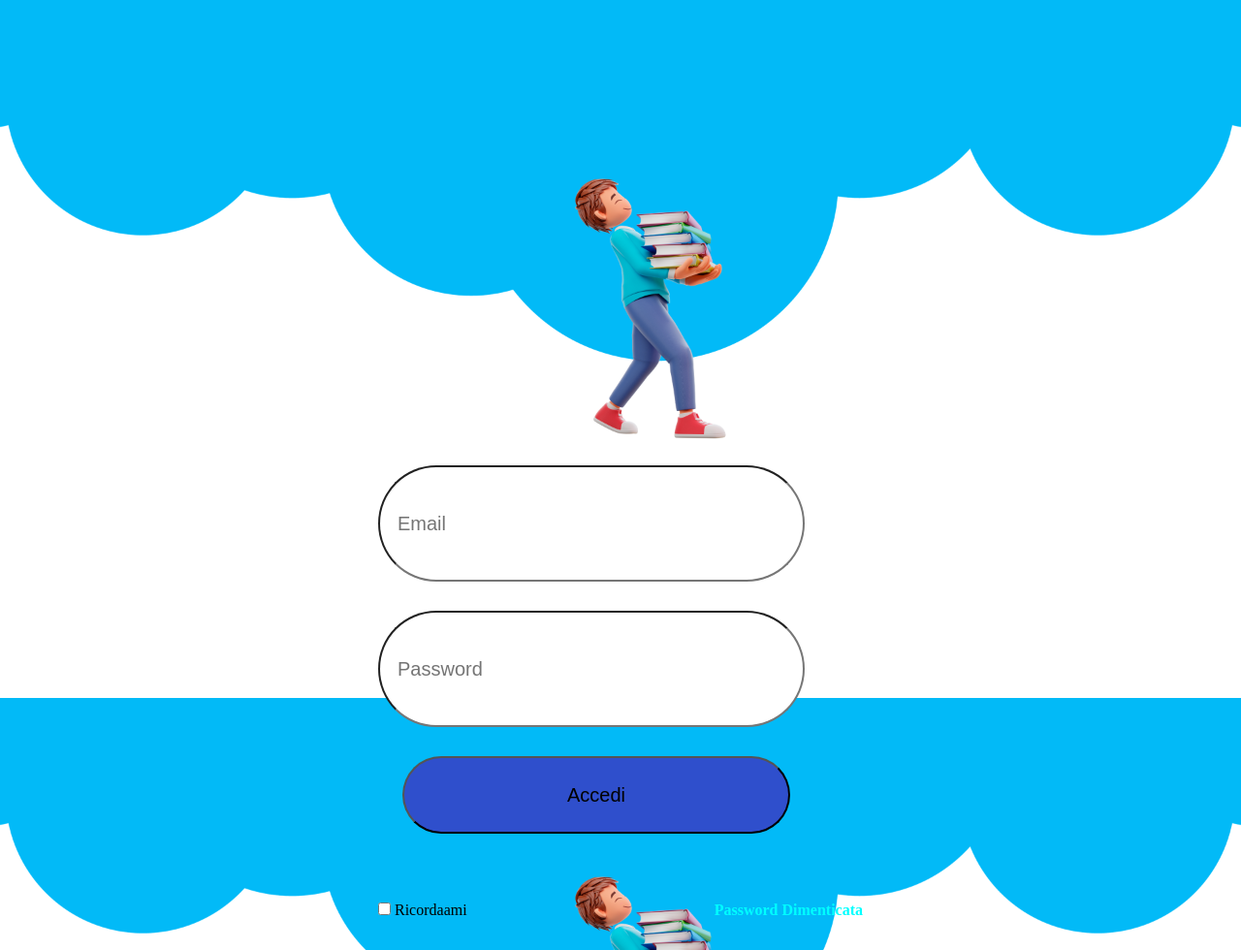
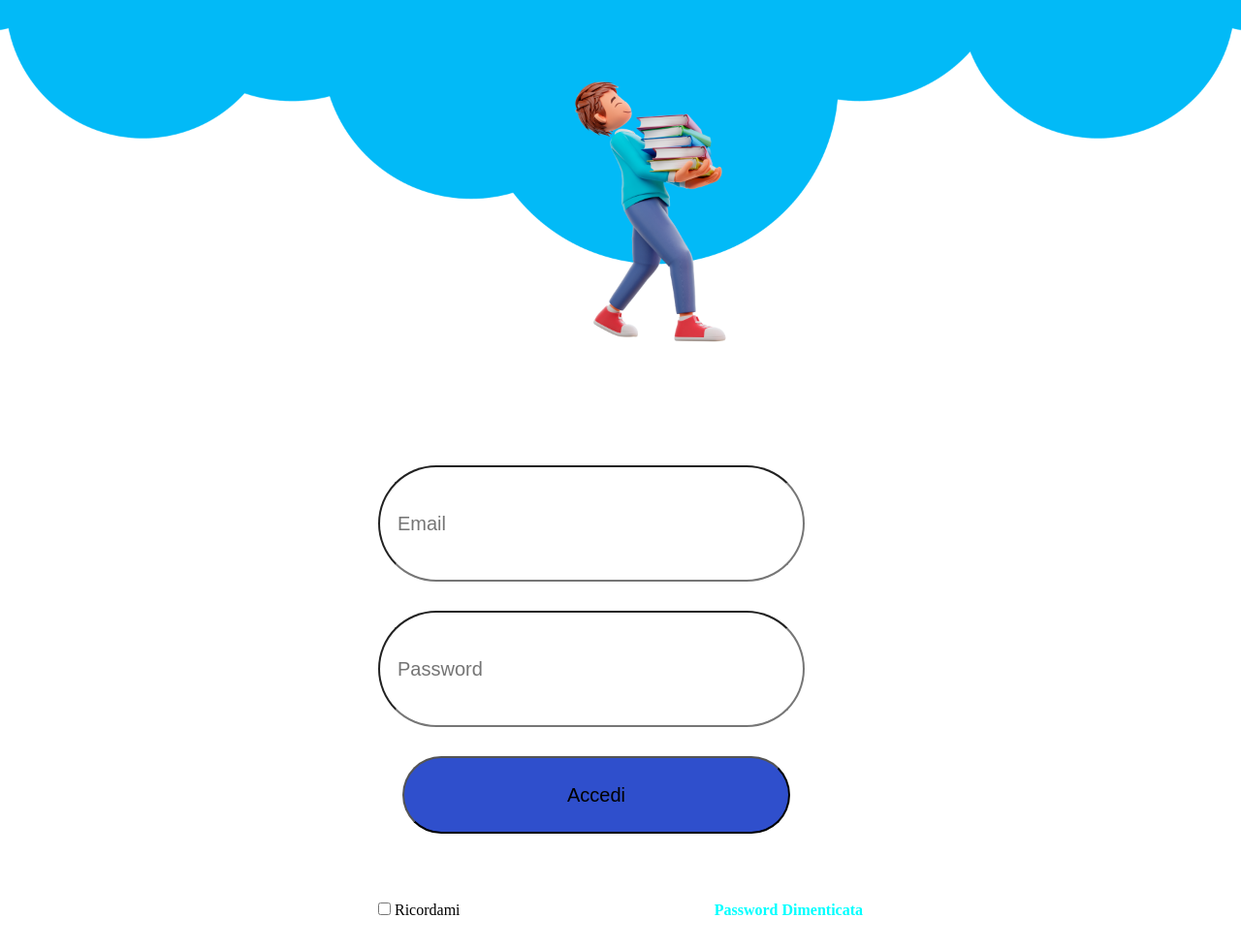
Before and after one commit to lEoNardoToP/Lernify_WEBAPP, a Django app: template LERNIFY/lernify/Startpages/templates/LoginPage.html in a window 1280 px wide. Shown: the whole page at 97% size. Run offline with Django 3.2, Linux system fonts and the light colour scheme; the template is opened without the code that fills it, so the values that code supplies are empty.

Commit message:
piccolo update

```diff
--- a/LERNIFY/lernify/Startpages/static/CSS/Login.css
+++ b/LERNIFY/lernify/Startpages/static/CSS/Login.css
@@ -52,6 +52,8 @@
 }
 body {
     background-image: url("../media/Login Backgorund.png");
+    background-position-y: -100px;
+    background-repeat: no-repeat;
     background-size: cover;
 }
 a {
--- a/LERNIFY/lernify/Startpages/templates/LoginPage.html
+++ b/LERNIFY/lernify/Startpages/templates/LoginPage.html
@@ -18,7 +18,7 @@
         <button type="submit" id="Submit">Accedi</button>
         <label id="NonTiScordarDiMe">
             <input type="checkbox">
-            Ricordaami
+            Ricordami
         </label>
         <a id="PasswordDimenticata" href="#">Password Dimenticata</a>
     </form>
```
